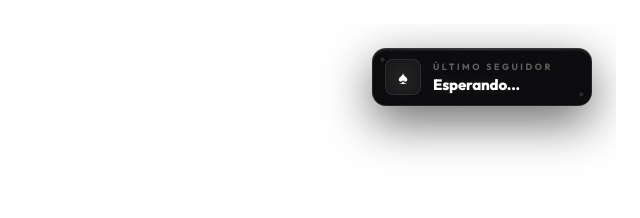
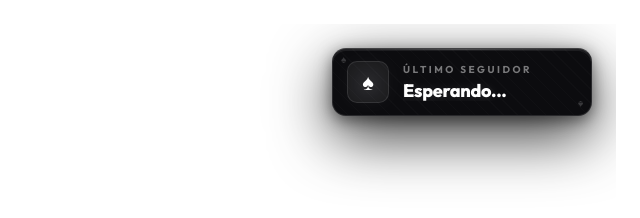
Before and after one commit to DevXplore-Studios/spotify-overlay2, a plain HTML site: page last-follower.html in a window 1280 px wide. Shown: the whole page, without its empty margins (640-1280 px from the left). Drawn offline with Linux system fonts and the light colour scheme; no server answers.

Commit message:
Update last-follower.html

```diff
--- a/last-follower.html
+++ b/last-follower.html
@@ -34,18 +34,19 @@
   /* ─── CARD ─── */
   .inner {
     position: relative;
-    background: rgba(12, 12, 14, 1);
-    border: 1.5px solid rgba(255,255,255,0.10);
-    border-top-color: rgba(255,255,255,0.18);
+    background: #0c0c0f;
+    border: 1.5px solid rgba(255,255,255,0.12);
+    border-top-color: rgba(255,255,255,0.22);
     border-radius: 14px;
-    padding: 10px 14px 10px 12px;
+    padding: 12px 18px 12px 14px;
     display: flex;
-    gap: 12px;
+    gap: 14px;
     align-items: center;
-    min-width: 220px;
+    min-width: 260px;
     box-shadow:
-      0 2px 0 rgba(255,255,255,0.05) inset,
-      0 16px 48px rgba(0,0,0,0.6);
+      0 2px 0 rgba(255,255,255,0.07) inset,
+      0 20px 60px rgba(0,0,0,0.8),
+      0 4px 16px rgba(0,0,0,0.5);
     overflow: hidden;
   }
 
@@ -56,8 +57,8 @@
     inset: 0;
     background: repeating-linear-gradient(
       45deg,
-      rgba(255,255,255,0.012) 0px,
-      rgba(255,255,255,0.012) 1px,
+      rgba(255,255,255,0.015) 0px,
+      rgba(255,255,255,0.015) 1px,
       transparent 1px,
       transparent 10px
     );
@@ -70,15 +71,15 @@
     position: absolute;
     top: 0; left: 0; right: 0;
     height: 1px;
-    background: linear-gradient(90deg, transparent, rgba(255,255,255,0.14) 50%, transparent);
+    background: linear-gradient(90deg, transparent, rgba(255,255,255,0.20) 50%, transparent);
   }
 
   /* Esquinas estilo carta */
   .corner {
     position: absolute;
-    font-size: 9px;
+    font-size: 10px;
     font-weight: 800;
-    color: rgba(255,255,255,0.15);
+    color: rgba(255,255,255,0.18);
     line-height: 1;
     display: flex;
     flex-direction: column;
@@ -86,26 +87,25 @@
     gap: 1px;
     z-index: 2;
   }
-  .corner .suit { font-size: 7px; }
-  .corner.tl { top: 5px; left: 7px; }
-  .corner.br { bottom: 5px; right: 7px; transform: rotate(180deg); }
+  .corner .suit { font-size: 8px; }
+  .corner.tl { top: 6px; left: 8px; }
+  .corner.br { bottom: 6px; right: 8px; transform: rotate(180deg); }
 
   /* ─── ICONO PALO ─── */
   .suit-icon {
     flex-shrink: 0;
-    width: 36px; height: 36px;
-    border-radius: 8px;
-    background: rgba(255,255,255,0.05);
-    border: 1px solid rgba(255,255,255,0.08);
+    width: 42px; height: 42px;
+    border-radius: 10px;
+    background: rgba(255,255,255,0.06);
+    border: 1px solid rgba(255,255,255,0.10);
     display: flex;
     align-items: center;
     justify-content: center;
-    font-size: 18px;
+    font-size: 22px;
     color: #fff;
-    filter: drop-shadow(0 0 8px rgba(255,255,255,0.3));
+    filter: drop-shadow(0 0 10px rgba(255,255,255,0.4));
     position: relative;
     z-index: 1;
-    flex-shrink: 0;
   }
 
   /* ─── INFO ─── */
@@ -117,23 +117,24 @@
   }
 
   .label {
-    font-size: 9px;
+    font-size: 10px;
     font-weight: 700;
     letter-spacing: 2.5px;
     text-transform: uppercase;
-    color: rgba(255,255,255,0.35);
-    margin-bottom: 3px;
+    color: rgba(255,255,255,0.45);
+    margin-bottom: 4px;
   }
 
   .follower-name {
-    font-size: 15px;
+    font-size: 18px;
     font-weight: 800;
-    color: #fff;
+    color: #ffffff;
     white-space: nowrap;
     overflow: hidden;
     text-overflow: ellipsis;
-    text-shadow: 0 0 20px rgba(255,255,255,0.2);
-    letter-spacing: -0.2px;
+    letter-spacing: -0.3px;
+    line-height: 1.2;
+    text-shadow: 0 1px 12px rgba(255,255,255,0.15);
   }
 
   /* Animación del nombre cuando cambia */
```
